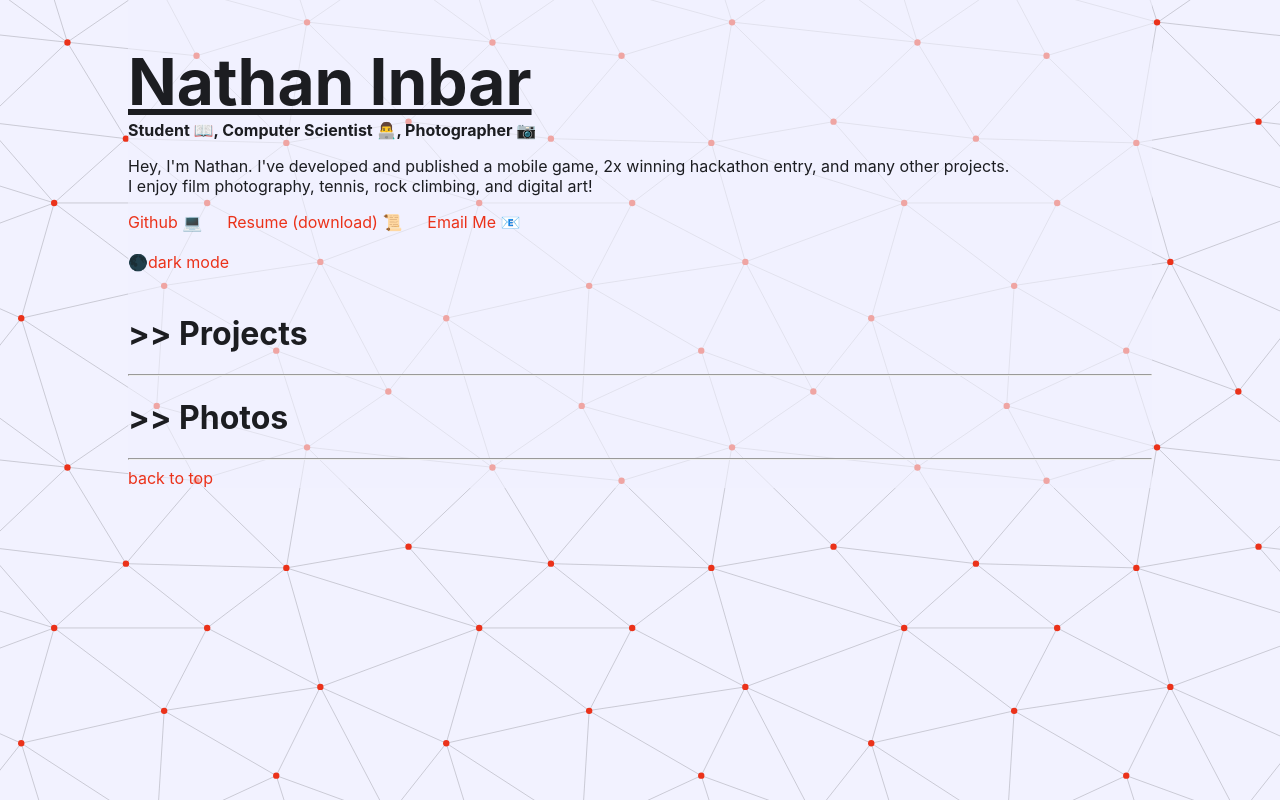
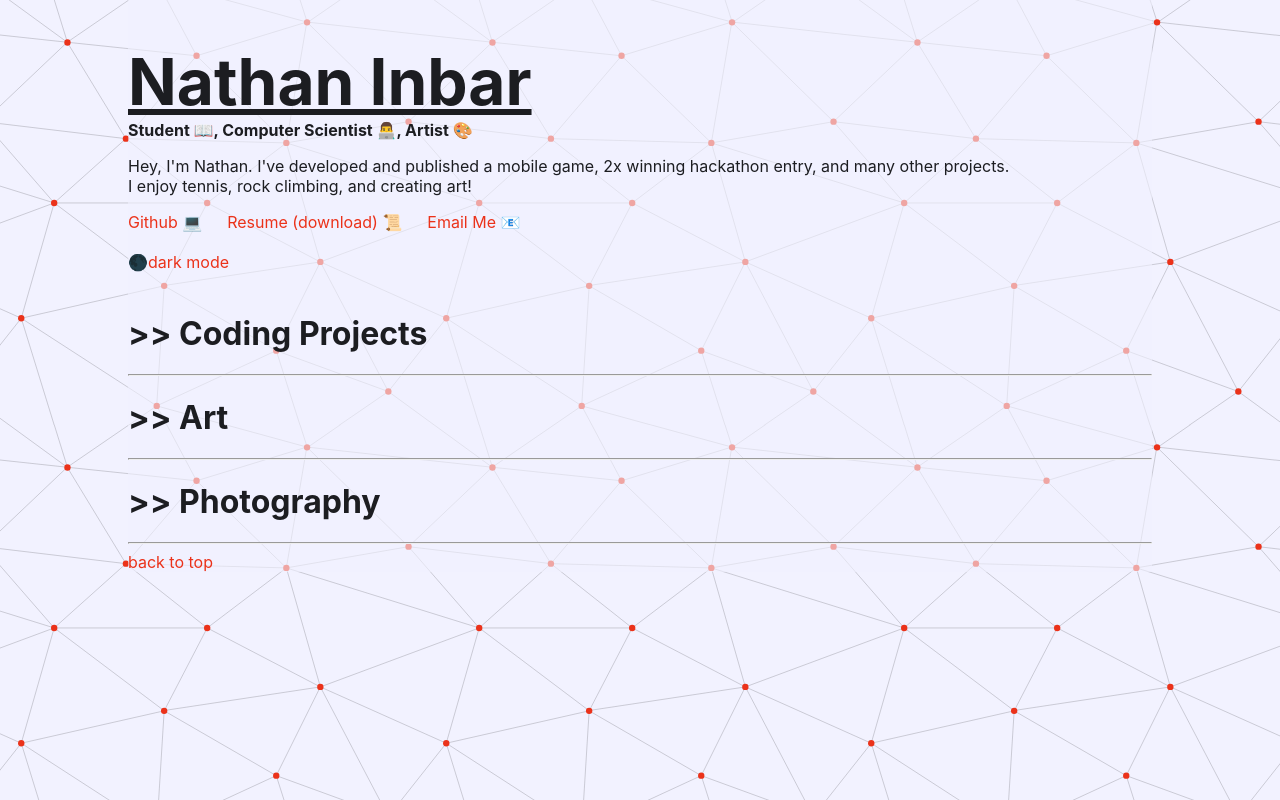
Before and after one commit to NathanInbar/NathanInbar.github.io, a Svelte app in the folder portfolio-site/: page / in a window 1280 px wide. Built offline with nearby package versions, Linux system fonts and the light colour scheme.

Commit message:
added art

```diff
--- a/portfolio-site/src/App.svelte
+++ b/portfolio-site/src/App.svelte
@@ -71,11 +71,11 @@
     <span id="content__bkg">
       <div id="main__container">
         <h1>Nathan Inbar</h1>
-        <h4>Student 📖, Computer Scientist 👨‍💻, Photographer 📷</h4>
+        <h4>Student 📖, Computer Scientist 👨‍💻, Artist 🎨</h4>
         <p>
           Hey, I'm Nathan. I've developed and published a mobile game, 2x
-          winning hackathon entry, and many other projects. <br /> I enjoy film photography,
-          tennis, rock climbing, and digital art!
+          winning hackathon entry, and many other projects. <br />
+          I enjoy tennis, rock climbing, and creating art!
         </p>
         <span id="main__links">
           <a href="https://github.com/NathanInbar" target="_blank">Github 💻</a>
@@ -92,8 +92,9 @@
       </div>
       <br />
 
-      <ContentContainer title="Projects" />
-      <ContentContainer title="Photos" />
+      <ContentContainer title="Coding Projects" />
+      <ContentContainer title="Art" />
+      <ContentContainer title="Photography" />
       <a href="#main__container">back to top</a>
     </span>
   </span>
--- /dev/null
+++ b/portfolio-site/src/Components/ArtContainer.svelte
@@ -0,0 +1,43 @@
+<script>
+    import { fade } from "svelte/transition";
+    export let img_src;
+    export let link
+    export let desc;
+    export let orientation
+
+  </script>
+
+  <div class="thumbnail" transition:fade>
+    <a href="https://imgur.com/gallery/{link}" target="_blank"><img src="{img_src}" alt="" /></a>
+    <h4>{desc}</h4>
+  </div>
+
+  <style>
+    .thumbnail {
+      overflow: hidden;
+    }
+
+    h4 {
+        margin-top: 0;
+        text-align: center;
+    }
+  </style>
+    {#if orientation == "portrait"}
+        <style>
+            .thumbnail img {
+                max-height: 600px;
+                max-width: 300px;
+                object-fit: cover;
+                }
+        </style>
+    {/if}
+    {#if orientation == "landscape"}
+        <style>
+            .thumbnail img {
+                max-height: 300px;
+                max-width: 600px;
+                object-fit: cover;
+                }
+        </style>
+
+    {/if}
--- a/portfolio-site/src/Components/ContentContainer.svelte
+++ b/portfolio-site/src/Components/ContentContainer.svelte
@@ -1,7 +1,8 @@
 <script>
+  import ArtContainer from "./ArtContainer.svelte";
   import PhotoContainer from "./PhotoContainer.svelte";
   import ProjectContainer from "./ProjectContainer.svelte";
-  import { dark_mode, photos, projects } from "./stores.js";
+  import { dark_mode, photos, projects, art } from "./stores.js";
 
   export let title;
   let showContent = false;
@@ -41,7 +42,7 @@
 <!-- container's content -->
 {#if showContent}
   <div class="content__container">
-    {#if title == "Projects"}
+    {#if title == "Coding Projects"}
       {#each $projects as project}
         <ProjectContainer
           title={project[0]}
@@ -52,21 +53,27 @@
       {/each}
     {/if}
 
+    {#if title == "Art"}
+      {#each $art as _art}
+        <ArtContainer img_src={_art[0]} link={_art[1]} desc={_art[2]} orientation={_art[3]} />
+      {/each}
+    {/if}
+
     <!-- end project containers -->
-    {#if title == "Photos"}
+    {#if title == "Photography"}
       {#each $photos as photo}
         <PhotoContainer img_src={photo[0]} link={photo[1]} />
       {/each}
     {/if}
   </div>
-  {#if title == "Projects"}
+  {#if title == "Coding Projects"}
     <p>
       view more on <a href="https://github.com/NathanInbar" target="_blank"
         >my github profile</a
       >
     </p>
   {/if}
-  {#if title == "Photos"}
+  {#if title == "Photography"}
     <p>
       view more on <a
         href="https://imgur.com/user/nathaninbar/posts"
--- a/portfolio-site/src/Components/stores.js
+++ b/portfolio-site/src/Components/stores.js
@@ -30,6 +30,13 @@ export let projects = new writable([
   ],
 ]);
 
+
+//Image, description
+export let art = new readable([
+  ["https://i.imgur.com/GzL8z9W.jpeg", "Pu4Zde3" , "'Pelican', Ink on Paper, 2022", "portrait"],
+  ["https://i.imgur.com/rXOgxv8.jpeg", "cT3veBq" , "'Puppy', Ink on Paper, 2022", "landscape"],
+])
+
 //Thumnail Link, Imgur Link
 export let photos = new readable([
   ["https://i.imgur.com/1mPJSQY.jpeg", "https://imgur.com/gallery/7s3GSuz"],
```
